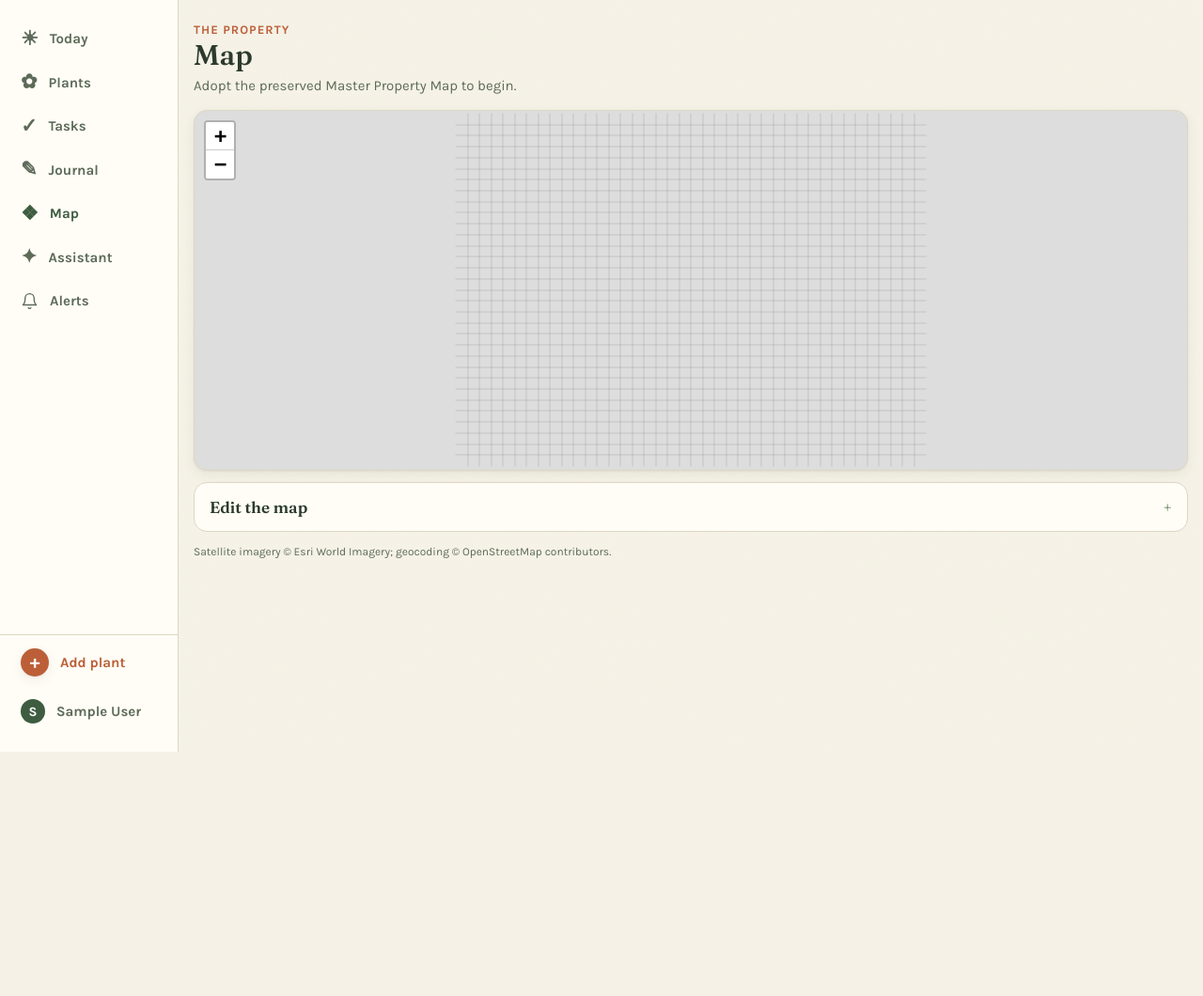
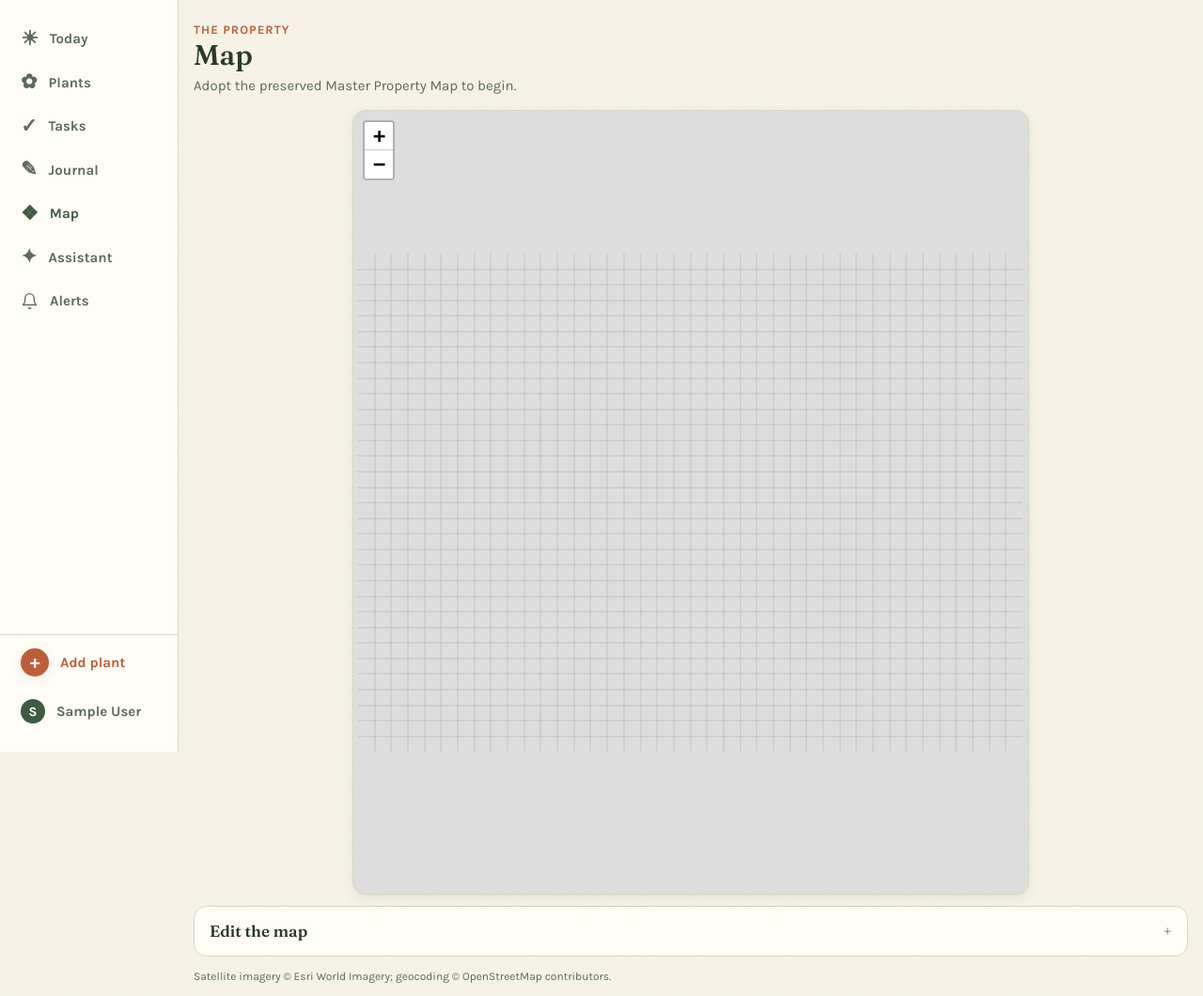
Before and after one commit to mekstromjr/yardwise, a Django app: page /map/ in a window 1280 px wide. Shown: the whole page at 94% size. Before the commit the page ends 800 px from the top, so only its background shows below. Run offline with Django 5.2, Linux system fonts and the light colour scheme; the visitor is signed in with stand-in values (Sample User, id 1); data comes from the database, SQL or seed files in the repository; data that the repository does not hold is empty.

Commit message:
Use portrait layout for property map

```diff
--- a/static/css/yardwise.css
+++ b/static/css/yardwise.css
@@ -708,6 +708,12 @@ nav.primary a.user-entry .user-name {
   box-shadow: var(--shadow);
   overflow: hidden;
 }
+.property-map-main {
+  width: min(100%, 720px);
+  height: auto;
+  aspect-ratio: 268 / 311;
+  margin-inline: auto;
+}
 .property-map.map-editing-locked { cursor: crosshair; }
 .property-map.map-editing-locked .leaflet-control-zoom {
   opacity: 0.45;
--- a/static/js/yardwise-map.js
+++ b/static/js/yardwise-map.js
@@ -328,6 +328,7 @@ function yardwiseMap(opts) {
   function render(data) {
     state.data = data;
     const bounds = [toLL(0, data.height), toLL(data.width, 0)];
+    let primaryMapBounds = null;
     map.setMaxBounds(L.latLngBounds(bounds).pad(0.2));
 
     // reference imagery - fit into the space preserving each image's natural
@@ -345,6 +346,7 @@ function yardwiseMap(opts) {
         lb = [toLL(x0, y0 + h), toLL(x0 + w, y0)];
       }
       L.imageOverlay(layer.url, lb, { opacity: layer.opacity }).addTo(map);
+      if (layer.primary && layer.kind === "master") primaryMapBounds = lb;
     });
     // grid overlay
     if (data.grid.visible) {
@@ -393,7 +395,11 @@ function yardwiseMap(opts) {
       });
       state.markers[pt.loc_id] = m;
     });
-    map.fitBounds(bounds);
+    // The main property view follows the portrait master map itself. Older
+    // gardens may still use a wider permanent coordinate space to preserve
+    // saved plant and bed positions; focusing the master bounds avoids gray
+    // letterboxing without changing any of that stored geometry.
+    map.fitBounds(opts.editor && primaryMapBounds ? primaryMapBounds : bounds);
 
     // Keep the normal property view quiet. Fine-grained plant markers appear
     // only after zooming in or entering a selected-bed/plant context.
--- a/templates/garden/map/map.html
+++ b/templates/garden/map/map.html
@@ -19,7 +19,7 @@
   <span class="help">Locked original · interactive geometry is stored separately</span>
 </div>
 {% endif %}
-<div id="map" class="property-map" aria-label="Interactive property map"></div>
+<div id="map" class="property-map property-map-main" aria-label="Interactive property map"></div>
 
 <details class="section" style="margin-top:12px" {% if start_new_bed %}open{% endif %}>
   <summary>Edit the map</summary>
```
Also changed, not shown: garden/tests/test_map.py (+1 -0 lines).
